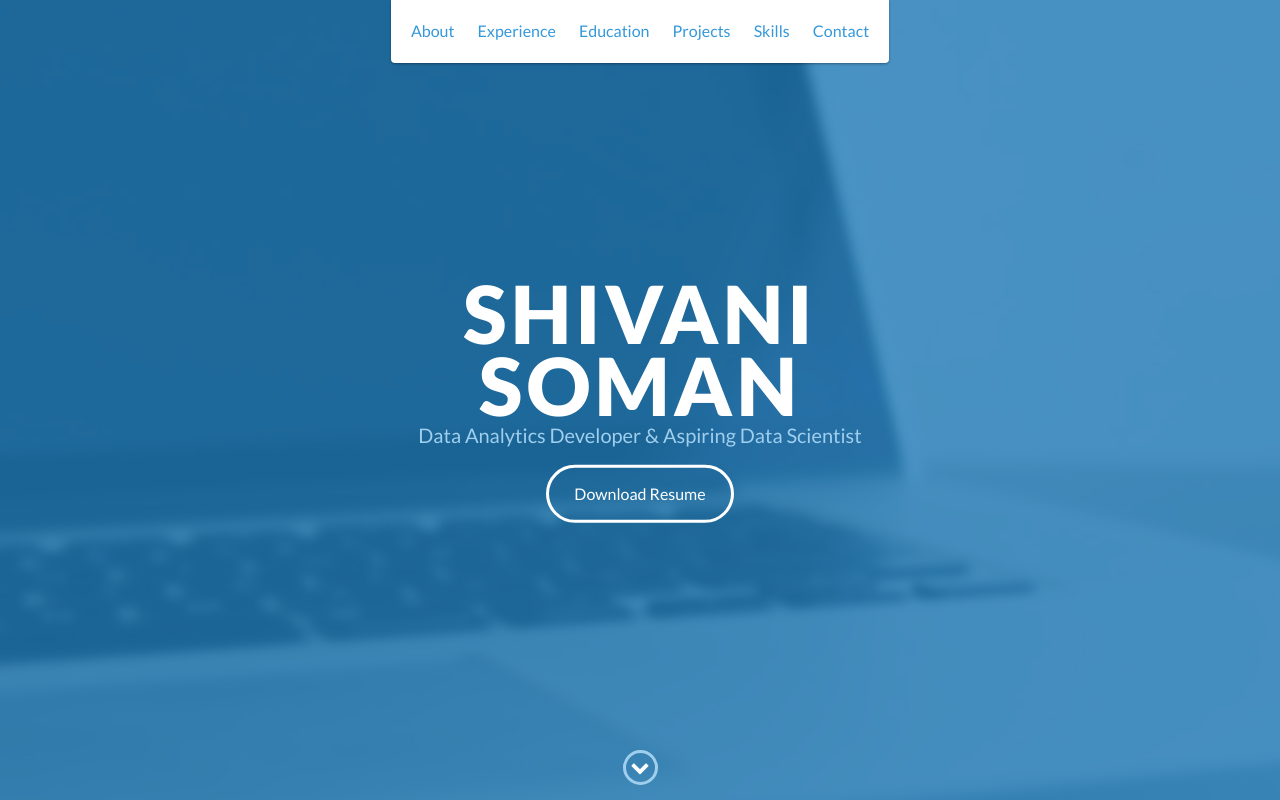
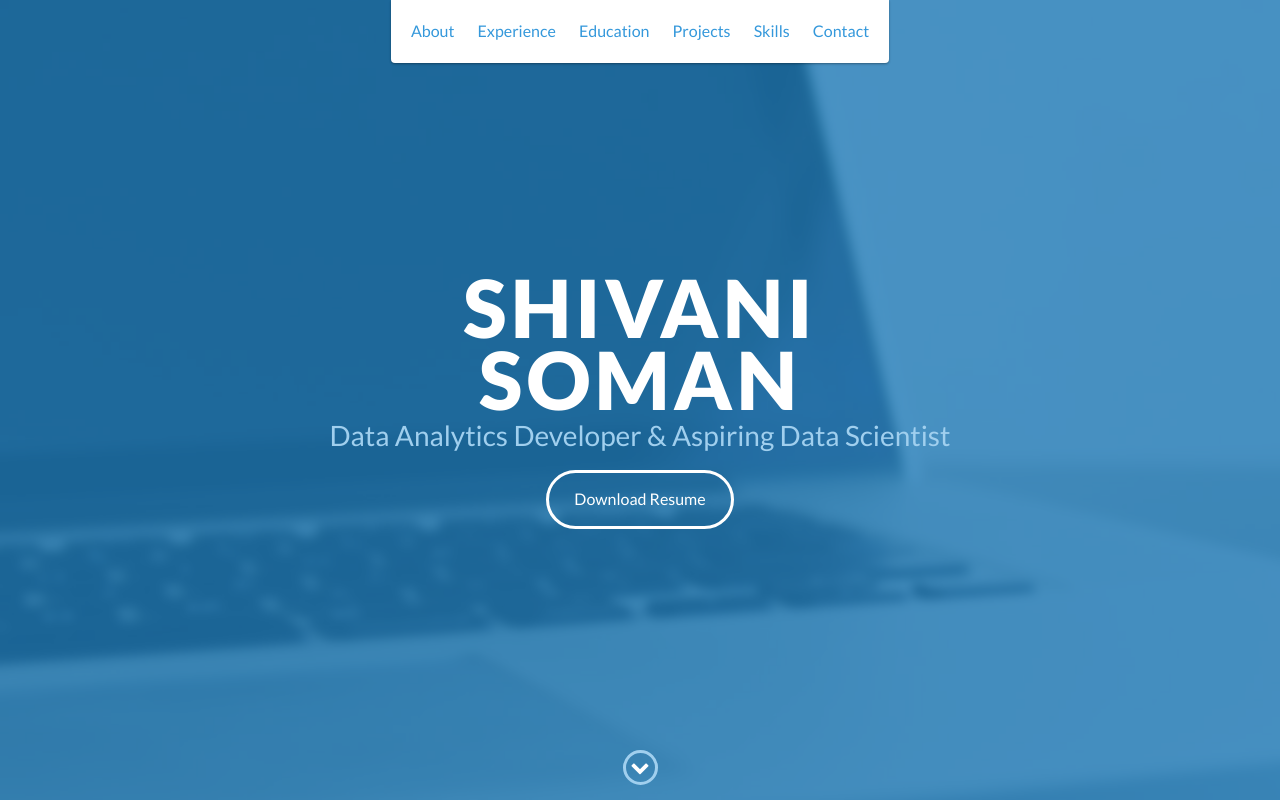
Before and after one commit to shivanisoman/shivanisoman.github.io, a website: page index.html in a window 1280 px wide. Shown: the top 800 px of the page. Drawn offline with nearby package versions, Linux system fonts and the light colour scheme.

Commit message:
h2 font size

```diff
--- a/scss/styles.scss
+++ b/scss/styles.scss
@@ -380,7 +380,7 @@ footer {
     h2 {
         color: lighten($base-color, 25%);
         font-weight: 500;
-        font-size: 1.25em;
+        font-size: 1.75em;
         margin-bottom: 15px;
     }
 }
```
Also changed, not shown: css/styles.css.
